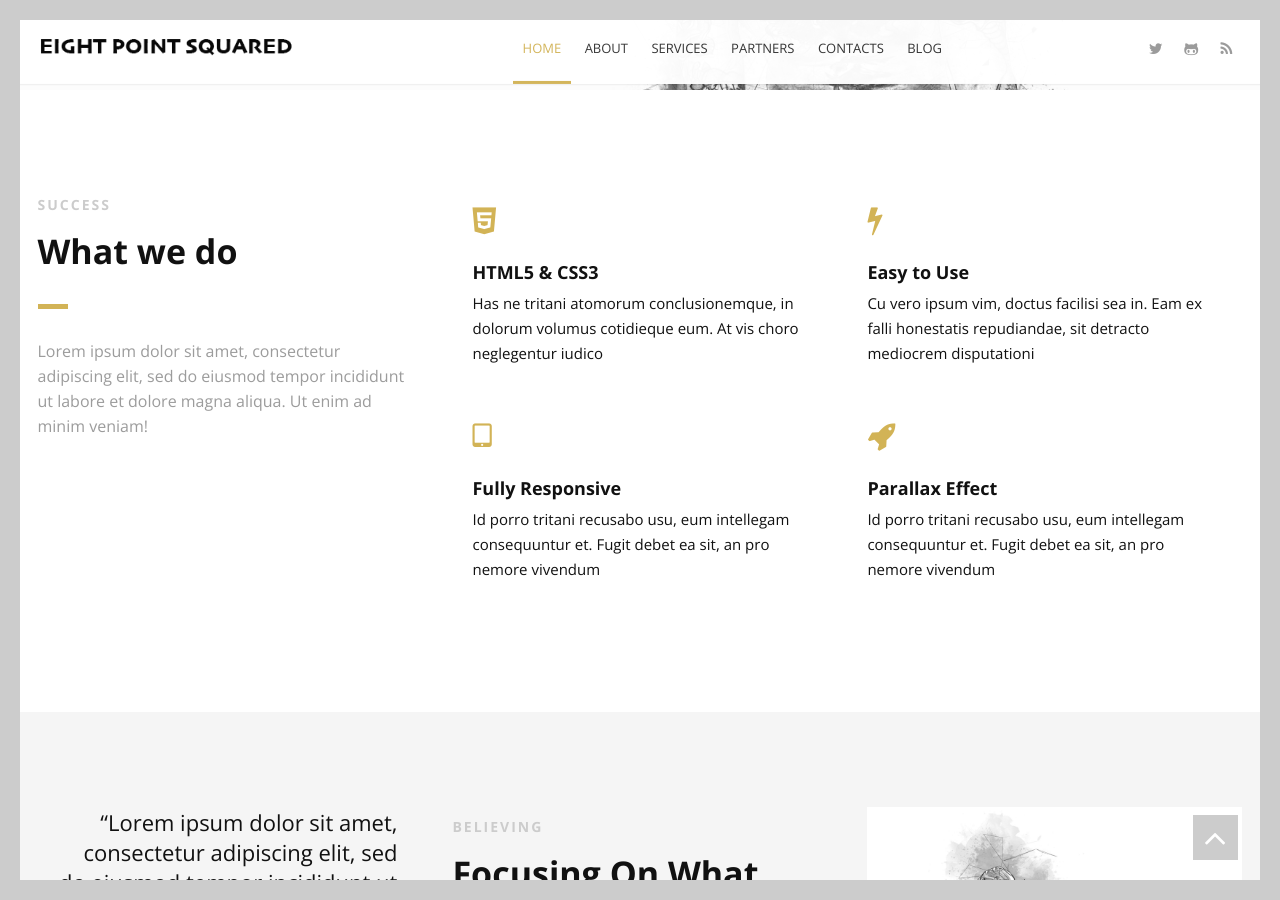
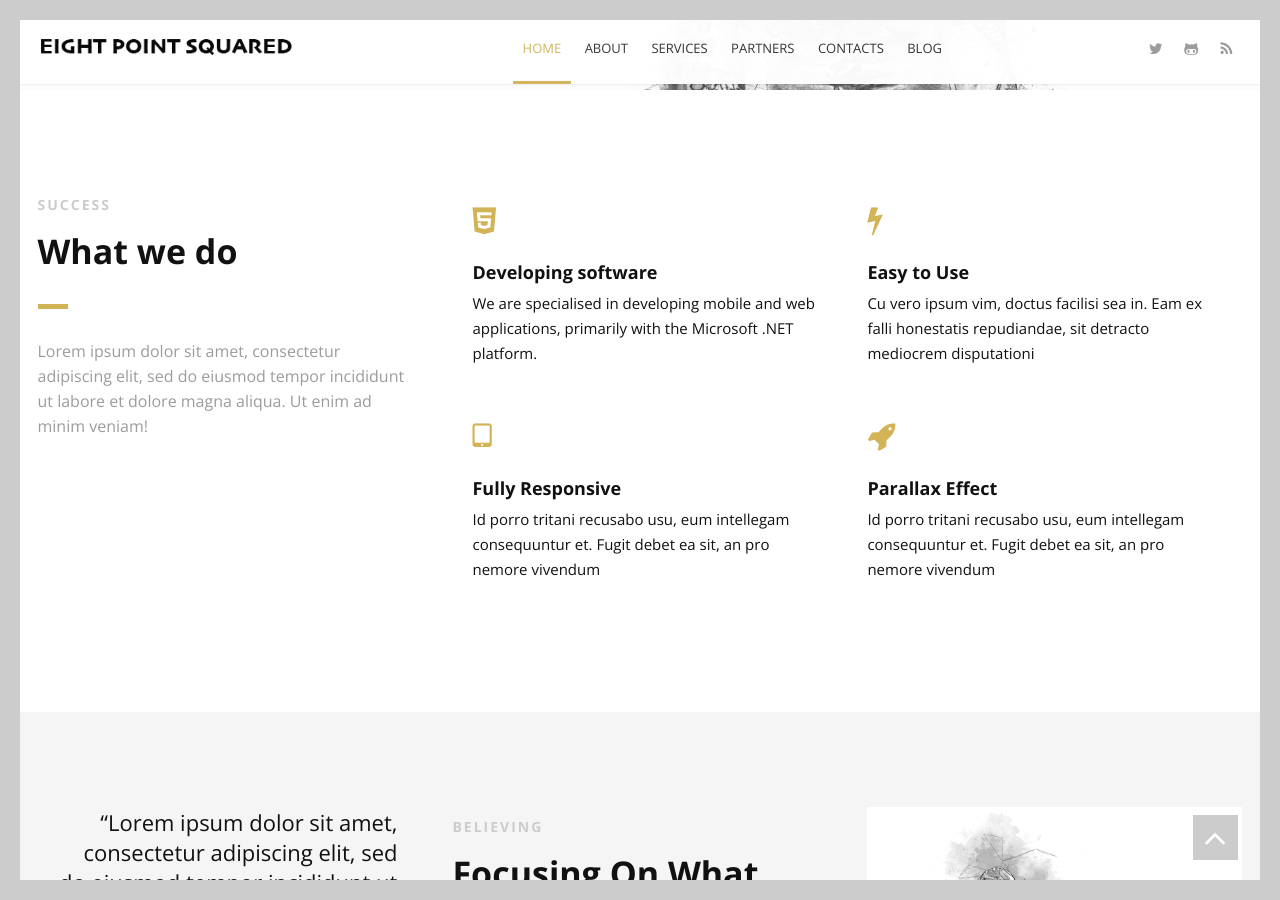
Before and after one commit to eightpointsquared/eightpointsquared.github.io, a Jekyll site: the page built from index.html, in a window 1280 px wide and 900 px high, scrolled down 654 px. Built offline with Jekyll 4.4.1, drawn with Linux system fonts in a browser that asks for light colours; the list of posts is cut into pages by our own code.

Commit message:
add first block

```diff
--- a/index.html
+++ b/index.html
@@ -28,9 +28,9 @@ title: Home
                 </div>
                 <!--Icon Block Description-->
                 <div class="icon-block-description">
-                    <h4>HTML5 &amp; CSS3</h4>
-                    <p>Has ne tritani atomorum conclusionemque, in dolorum volumus cotidieque eum. At vis choro
-                        neglegentur iudico</p>
+                    <h4>Developing software</h4>
+                    <p>We are specialised in developing mobile and web applications, primarily with
+                        the Microsoft .NET platform.</p>
                 </div>
             </div>
             <!--End of Icon Block-->
```
